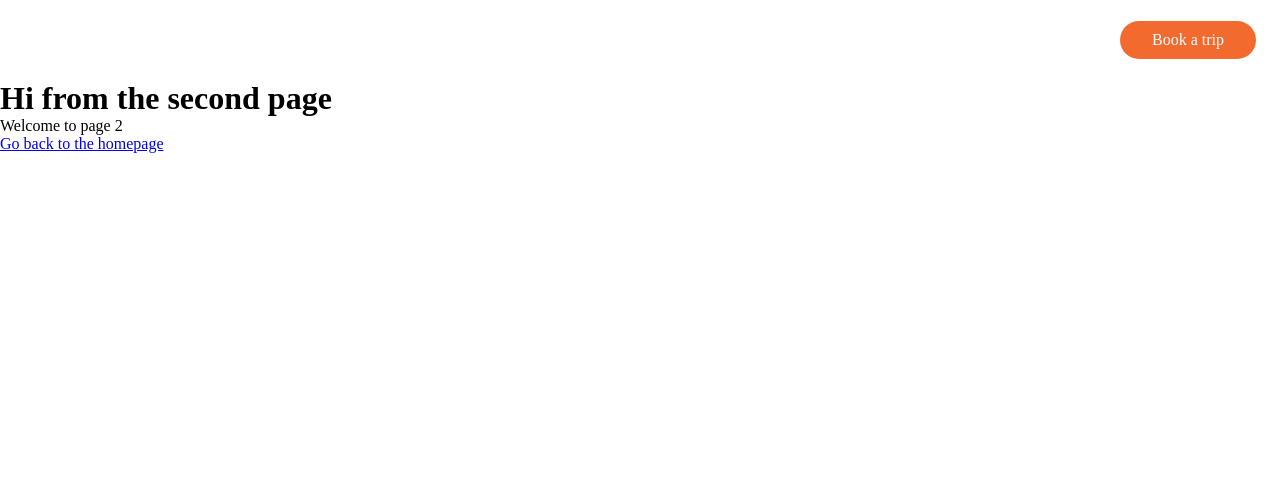
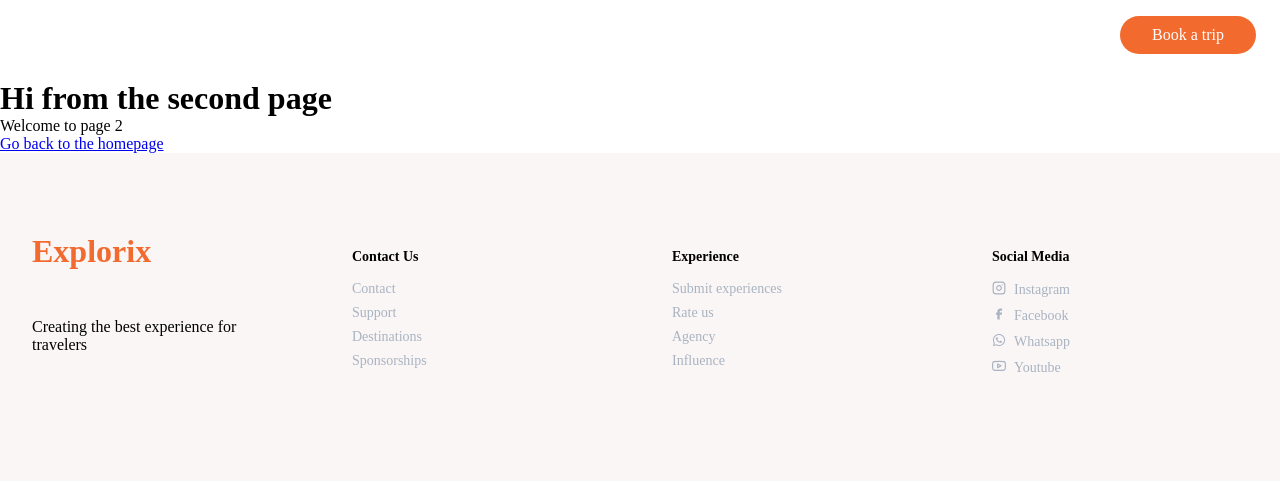
Before and after one commit to cheekezie/travel-website-gatsby, a Gatsby site: page /page-2 in a window 1280 px wide. Built offline with nearby package versions, Linux system fonts and the light colour scheme; Gatsby itself is replaced by a stand-in of ours.

Commit message:
footer added

```diff
--- a/src/components/Email.js
+++ b/src/components/Email.js
@@ -59,7 +59,7 @@ export const FormWrap = styled.div`
 width: 100%;
     input{
         width: 350px;
-        padding: 1rem 1.5rem;
+        padding: 0 1.5rem;
         height: 48px;
         border-radius: 50px;
         margin-right: 1rem;
--- a/src/components/Footer.js
+++ b/src/components/Footer.js
@@ -0,0 +1,119 @@
+import { Link } from "gatsby"
+import React from "react"
+import { CgFacebook } from "react-icons/cg"
+import { FaWhatsapp } from "react-icons/fa"
+import { FiInstagram, FiYoutube } from "react-icons/fi"
+import styled from "styled-components"
+import { Colors } from "./Variables"
+
+const Footer = () => {
+  return (
+    <FooterContainer>
+      <FooterLinksWrapper>
+        <FooterDesc>
+          <h1>Explorix</h1>
+          <p>Creating the best experience for travelers</p>
+        </FooterDesc>
+        <FooterLinkItems>
+          <FooterLinkTitle>Contact Us</FooterLinkTitle>
+          <FooterLInk to="#">Contact</FooterLInk>
+          <FooterLInk to="#">Support</FooterLInk>
+          <FooterLInk to="#">Destinations</FooterLInk>
+          <FooterLInk to="#">Sponsorships</FooterLInk>
+        </FooterLinkItems>
+      </FooterLinksWrapper>
+      <FooterLinksWrapper>
+        <FooterLinkItems>
+          <FooterLinkTitle>Experience</FooterLinkTitle>
+          <FooterLInk to="#">Submit experiences</FooterLInk>
+          <FooterLInk to="#">Rate us</FooterLInk>
+          <FooterLInk to="#">Agency</FooterLInk>
+          <FooterLInk to="#">Influence</FooterLInk>
+        </FooterLinkItems>
+        <FooterLinkItems>
+          <FooterLinkTitle>Social Media</FooterLinkTitle>
+          <FooterLInk to="#">
+            <span>
+              {" "}
+              <FiInstagram />
+            </span>{" "}
+            Instagram
+          </FooterLInk>
+          <FooterLInk to="#">
+            <span>
+              <CgFacebook />{" "}
+            </span>
+            Facebook
+          </FooterLInk>
+          <FooterLInk to="#">
+            <span>
+              <FaWhatsapp />
+            </span>{" "}
+            Whatsapp
+          </FooterLInk>
+          <FooterLInk to="#">
+            <span>
+              <FiYoutube />
+            </span>{" "}
+            Youtube
+          </FooterLInk>
+        </FooterLinkItems>
+      </FooterLinksWrapper>
+    </FooterContainer>
+  )
+}
+
+export default Footer
+
+export const FooterContainer = styled.div`
+  display: grid;
+  background: ${Colors.lightGrey};
+  grid-template-columns: repeat(2, 1fr);
+  padding: 5rem calc((100vw - 1300px) / 2);
+  color: ${Colors.black};
+`
+export const FooterLinksWrapper = styled.div`
+  display: grid;
+  grid-template-columns: repeat(2, 1fr);
+  @media screen and (max-width: 768px) {
+    grid-template-columns: 1fr;
+  }
+`
+export const FooterDesc = styled.div`
+  padding: 0 2rem;
+  h1 {
+    margin-bottom: 3rem;
+    color: ${Colors.primary};
+  }
+  @media screen and (max-width: 400px) {
+    padding: 1rem;
+  }
+`
+export const FooterLinkItems = styled.div`
+  display: flex;
+  flex-direction: column;
+  align-items: flex-start;
+  padding: 1rem 2rem;
+  @media screen and (max-width: 400px) {
+    padding: 1rem;
+  }
+`
+export const FooterLInk = styled(Link)`
+  text-decoration: none;
+  font-size: 14px;
+  color: ${Colors.grey1};
+  margin-bottom: 0.5rem;
+  transition: 0.3s ease-in-out;
+  display: flex;
+  align-items: center;
+  span {
+    margin-right: 0.5rem;
+  }
+  &:hover {
+    color: ${Colors.primary};
+  }
+`
+export const FooterLinkTitle = styled.h6`
+  font-size: 14px;
+  margin-bottom: 16px;
+`
--- a/src/components/Hero.js
+++ b/src/components/Hero.js
@@ -32,7 +32,7 @@ export const HeroContainer = styled.div`
     padding: 0 1rem;
     position: relative;
     align-items: center;
-    margin-top: calc(-80px - .5rem);
+    margin-top: -80px;
     &::before{
         content: '';
         position: absolute;
--- a/src/components/header.js
+++ b/src/components/header.js
@@ -9,6 +9,7 @@ import { Button } from './Button'
 const Header = () => {
   return (
     <Nav>
+      <NavContainer>
         <NavLink to="/"> EXPLORIX</NavLink>
         <NavMenu>
           {menuData.map((item, index)=>(
@@ -21,6 +22,7 @@ const Header = () => {
           <Button primary="true" round="true" to="/trips">Book a trip</Button>
         </NavBtn>
         <Hamburger />
+      </NavContainer>
     </Nav>
   )
 }
@@ -30,11 +32,15 @@ export default Header
 export const Nav = styled.nav`
   background: transparent;
   height: 80px;
-  display: flex;
-  justify-content: space-between;
-  padding: 0.5rem  calc((100vw - 1300px) / 2);
+  padding: 0  calc((100vw - 1300px) / 2);
   position: relative;
   z-index: 100;
+`
+export const NavContainer = styled.div`
+  padding: 1rem 0;
+  display: flex;
+  align-items: center;
+  justify-content: space-between;
 `
 export const NavMenu = styled.ul`
    color: ${Colors.white};
--- a/src/components/layout.js
+++ b/src/components/layout.js
@@ -1,5 +1,6 @@
 import * as React from "react"
 import Header from './header'
+import Footer from './Footer'
 import { GlobalStyle } from './styles/GlobalStyles'
 
 
@@ -10,6 +11,7 @@ const Layout = ({ children }) => {
     <GlobalStyle />
       <Header />
         <main>{children}</main>
+      <Footer />
     </>
   )
 }
```
Lines whose indentation alone changed are shown as unchanged.
